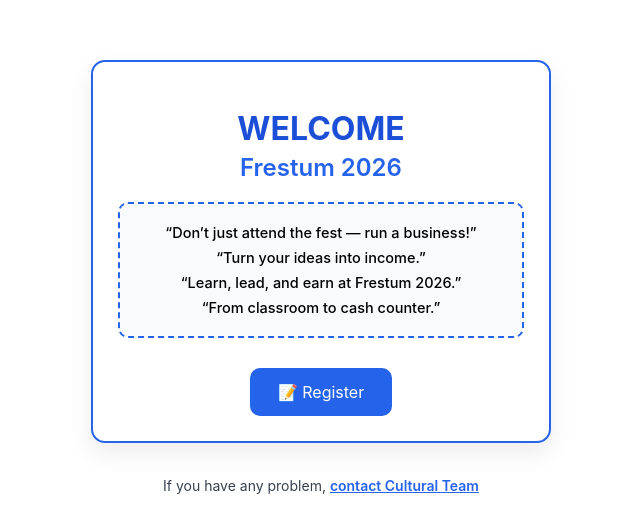
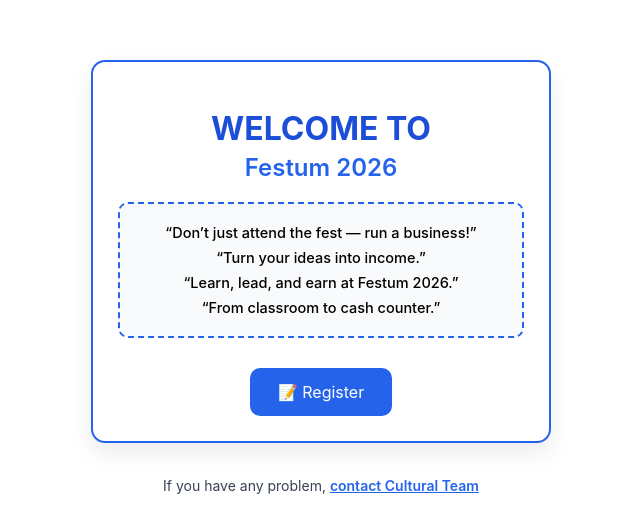
Before and after one commit to param051107/frestum_stall, a React (Create React App) app: page / in a window 1280 px wide. Shown: the part 116-648 px from the top of the page, without its empty margins (319-959 px from the left). Built offline with nearby package versions, Linux system fonts and the light colour scheme.

Commit message:
Update Welcome.js

```diff
--- a/src/pages/Welcome.js
+++ b/src/pages/Welcome.js
@@ -26,7 +26,7 @@ function Welcome() {
           marginBottom: 20
         }}
       >
-        <h1 style={{ marginBottom: 5 }}>WELCOME</h1>
+        <h1 style={{ marginBottom: 5 }}>WELCOME TO</h1>
 
         <h2
           style={{
@@ -36,14 +36,14 @@ function Welcome() {
             fontWeight: 600
           }}
         >
-          Frestum 2026
+          Festum 2026
         </h2>
 
         {/* 🔥 MOTIVATION LINES */}
         <div className="welcome-lines">
           <p>“Don’t just attend the fest — run a business!”</p>
           <p>“Turn your ideas into income.”</p>
-          <p>“Learn, lead, and earn at Frestum 2026.”</p>
+          <p>“Learn, lead, and earn at Festum 2026.”</p>
           <p>“From classroom to cash counter.”</p>
         </div>
 
```
